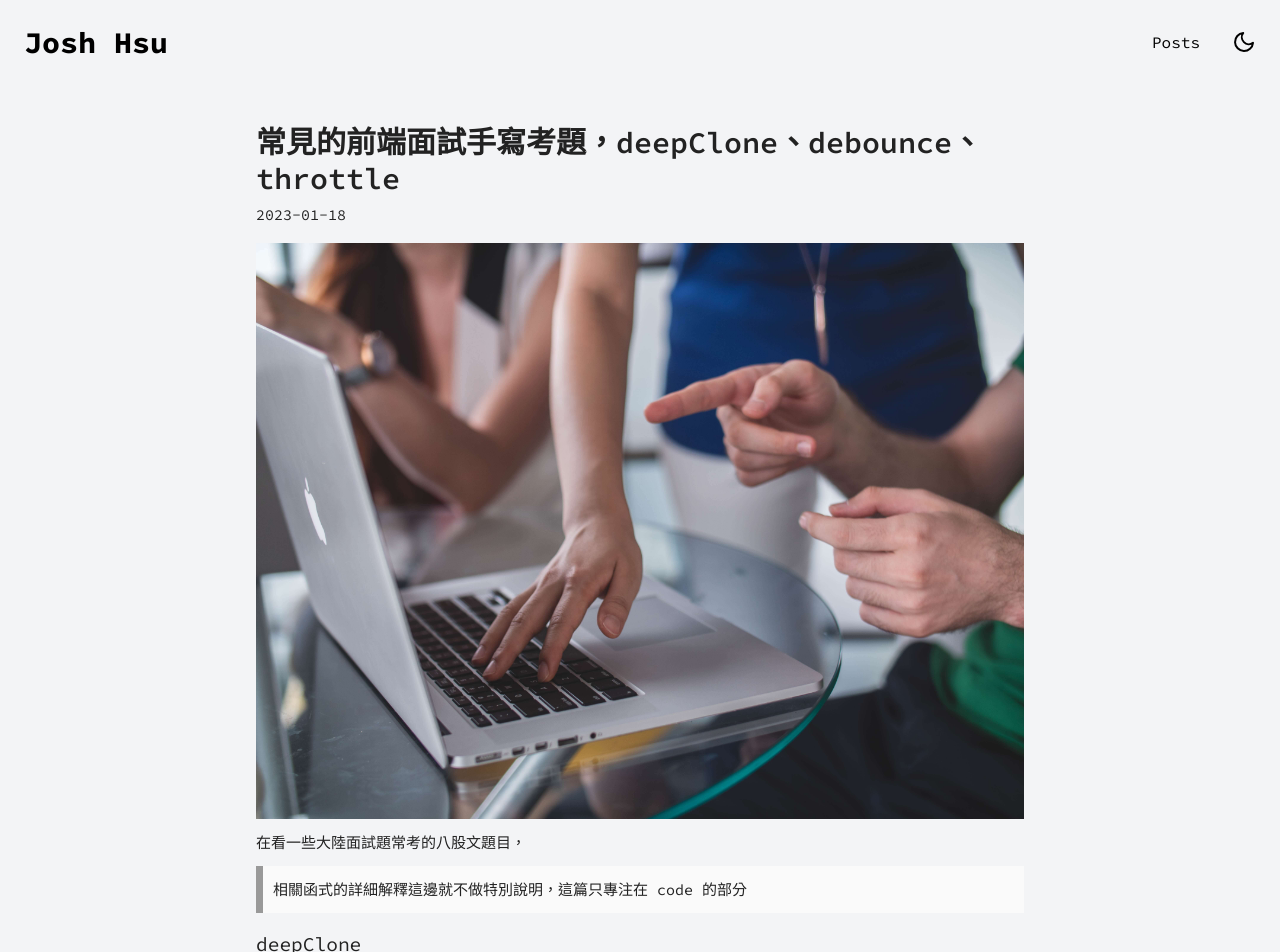
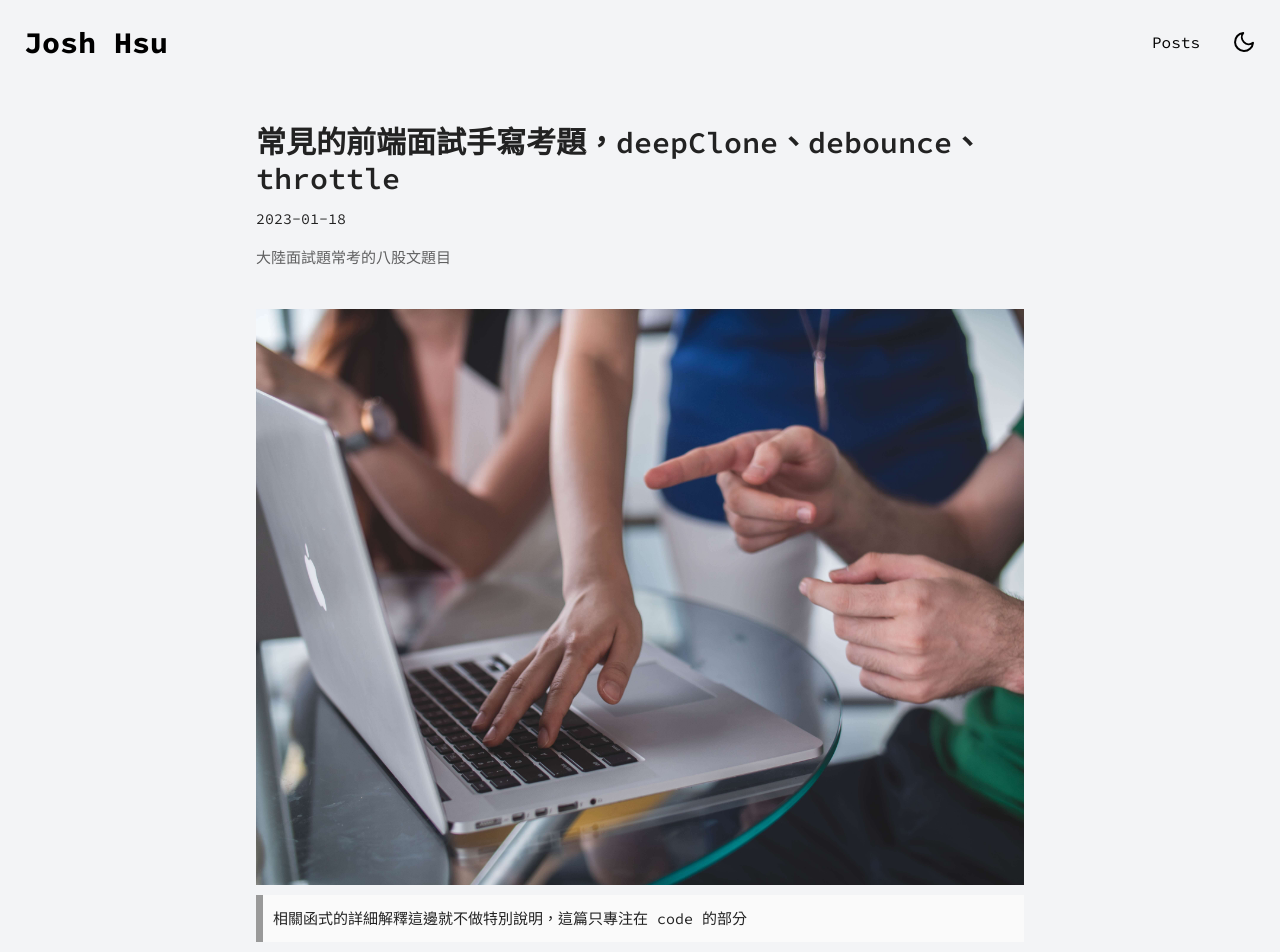
Before and after one commit to yuenu/next-blog, a Next.js app: page /post/common-frontend-interview-questions in a window 1280 px wide. Shown: the top 952 px of the page. Built offline with nearby package versions, Linux system fonts and the light colour scheme.

Commit message:
tweak: add subtitle

```diff
--- a/posts/common-frontend-interview-questions.md
+++ b/posts/common-frontend-interview-questions.md
@@ -1,13 +1,11 @@
 ---
 title: 常見的前端面試手寫考題，deepClone、debounce、throttle
+subtitle: '大陸面試題常考的八股文題目'
 date: '2023-01-18'
 tags: interview interview-questions frontend-interview
-intro: '在看一些大陸面試題常考的八股文題目，'
 ---
 
 ![coding-interview](/images/post/common-frontend-interview-questions/interview.jpg)
-
-在看一些大陸面試題常考的八股文題目，
 
 > 相關函式的詳細解釋這邊就不做特別說明，這篇只專注在 code 的部分
 
--- a/src/app/post/[slug]/page.tsx
+++ b/src/app/post/[slug]/page.tsx
@@ -5,21 +5,15 @@ import { getPostMetadata } from '@/utils'
 import matter from 'gray-matter'
 import { Main } from '@/layout'
 import HeightLight from '@/components/HeightLight'
-import Head from 'next/head'
 import { Metadata, ResolvingMetadata } from 'next'
+import Image from 'next/image'
 
 export async function generateMetadata(
-  { params, searchParams }: Props,
-  parent?: ResolvingMetadata
+  props: Props,
+  _parent?: ResolvingMetadata
 ): Promise<Metadata> {
-  // read route params
-  const slug = params.slug
-
-  // fetch data
+  const slug = props.params.slug
   const post = getPageContent(slug)
-
-  // optionally access and extend (rather than replace) parent metadata
-
   return {
     title: post.data.title + ' | Josh Hsu',
   }
@@ -42,7 +36,6 @@ export const generateStaticParams = async () => {
   const posts = getPostMetadata()
   return posts.map((post) => ({
     slug: post.slug,
-    title: post.title,
   }))
 }
 
@@ -52,22 +45,31 @@ const PostPage = (props: Props) => {
 
   return (
     <>
-      <Head>
-        <meta property="og:image" content="<generated>" />
-        <meta property="og:image:type" content="<generated>" />
-        <meta property="og:image:width" content="<generated>" />
-        <meta property="og:image:height" content="<generated>" />
-      </Head>
       <Main className="post-details">
         <HeightLight />
-        <h1 className="mb-2 text-3xl font-semibold">
+        <h1 className="mb-3 text-3xl font-semibold">
           {post.data.title}
         </h1>
         <div className="mb-4">
           <time dateTime={post.data.date}>{post.data.date}</time>
         </div>
+        <p className="mb-10 opacity-70">{post.data.subtitle}</p>
         <article className="post-content">
-          <Markdown>{post.content}</Markdown>
+          <Markdown
+            options={{
+              overrides: {
+                img: {
+                  component: Image,
+                  props: {
+                    width: 786,
+                    height: 500,
+                    class: 'w-full object-cover',
+                  },
+                },
+              },
+            }}>
+            {post.content}
+          </Markdown>
         </article>
       </Main>
     </>
--- a/src/assets/styles/globals.css
+++ b/src/assets/styles/globals.css
@@ -33,6 +33,7 @@ pre {
   color: var(--color-heading);
   font-size: 15px;
   width: 100%;
+  position: relative;
 }
 
 .post-details a:not(.nonstyle) {
@@ -138,3 +139,7 @@ pre {
   margin: 1em 0;
   width: 100%;
 }
+
+.post-details img {
+  max-width: 100%;
+}
--- a/src/components/PostPreview.tsx
+++ b/src/components/PostPreview.tsx
@@ -9,7 +9,7 @@ export const PostPreview = (post: PostMetadata) => {
       className={clsx(
         'aLink group',
         'px-4 mb-4 py-7 block',
-        'border-2 hover:border-orange-400 border-transparent rounded-lg'
+        'border-2 hover:border-orange-400 border-transparent rounded-lg space-y-4'
       )}>
       <div className="flex justify-between">
         <h2 className="text-xl group-hover:text-orange-400">
@@ -19,6 +19,7 @@ export const PostPreview = (post: PostMetadata) => {
           {post.date}
         </span>
       </div>
+      <div className="opacity-70">{post.subtitle}</div>
     </Link>
   )
 }
--- a/src/types/index.ts
+++ b/src/types/index.ts
@@ -1,5 +1,6 @@
 export type PostMetadata = {
   title: string
+  subtitle: string
   date: string
   slug: string
   hide?: boolean
--- a/src/utils/getPostMetadata.ts
+++ b/src/utils/getPostMetadata.ts
@@ -18,6 +18,7 @@ export const getPostMetadata = (): PostMetadata[] => {
 
     return {
       title: matterResult.data.title,
+      subtitle: matterResult.data.subtitle,
       date: matterResult.data.date,
       hide: matterResult.data.hide,
       slug: fileName.replace('.md', ''),
```
Also changed, not shown: posts/explore-react-router-v6.md (+1 -0 lines), posts/legacy-project-optimization.md (+2 -1 lines).
